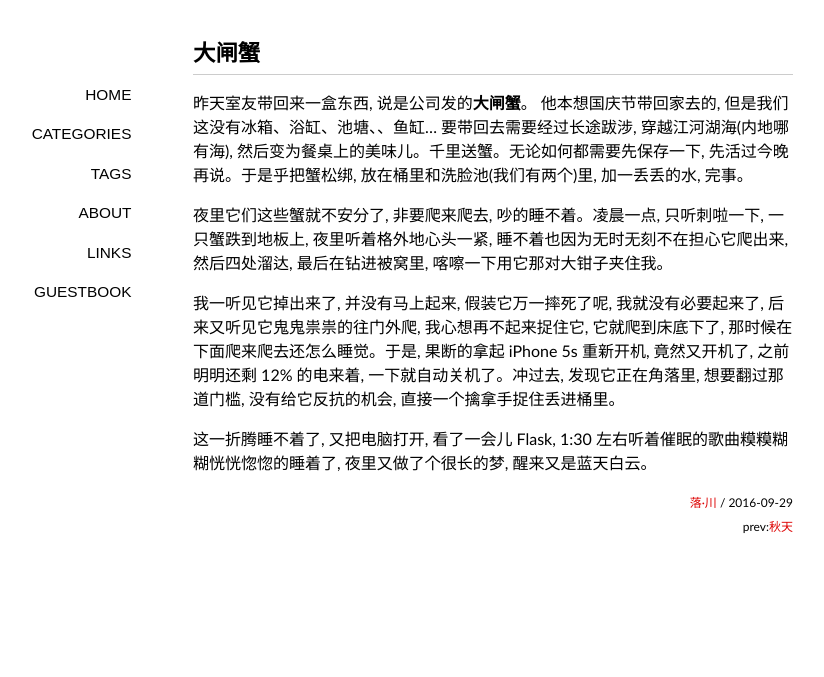
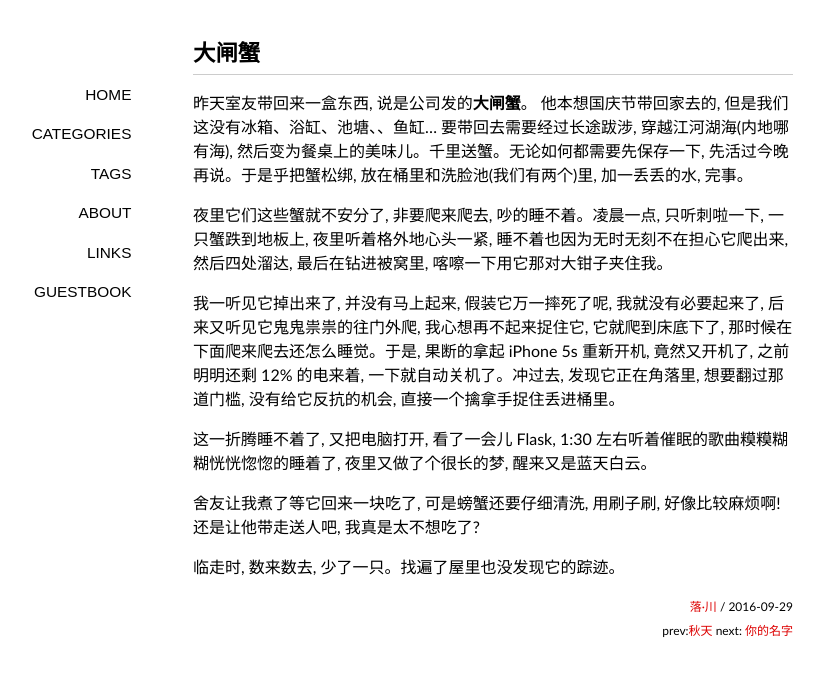
Before and after one commit to ohmyfish/ohmyfish.github.io, a Jekyll site: the page built from _posts/2016-09-29-大闸蟹.md, in a window 1280 px wide. Shown: the top 677 px of the page, without its empty margins (147-971 px from the left). Built offline with Jekyll 4.4.1, drawn with Linux system fonts in a browser that asks for light colours; nearby versions of some CDN libraries; some web fonts are replaced; library files that are not in the unit come from our copies; comment, search, counter and statistics services are not loaded.

Commit message:
万叶集

```diff
--- a/_posts/2016-09-29-大闸蟹.md
+++ b/_posts/2016-09-29-大闸蟹.md
@@ -12,3 +12,7 @@ tags: [旧时光]
 我一听见它掉出来了, 并没有马上起来, 假装它万一摔死了呢, 我就没有必要起来了, 后来又听见它鬼鬼祟祟的往门外爬, 我心想再不起来捉住它, 它就爬到床底下了, 那时候在下面爬来爬去还怎么睡觉。于是, 果断的拿起 iPhone 5s 重新开机, 竟然又开机了, 之前明明还剩 12% 的电来着, 一下就自动关机了。冲过去, 发现它正在角落里, 想要翻过那道门槛, 没有给它反抗的机会, 直接一个擒拿手捉住丢进桶里。
 
 这一折腾睡不着了, 又把电脑打开, 看了一会儿 Flask, 1:30 左右听着催眠的歌曲糢糢糊糊恍恍惚惚的睡着了, 夜里又做了个很长的梦, 醒来又是蓝天白云。
+
+舍友让我煮了等它回来一块吃了, 可是螃蟹还要仔细清洗, 用刷子刷, 好像比较麻烦啊! 还是让他带走送人吧, 我真是太不想吃了?
+
+临走时, 数来数去, 少了一只。找遍了屋里也没发现它的踪迹。
```
Also changed, not shown: _posts/2016-10-07-你的名字.md (added, +28 -0 lines).
